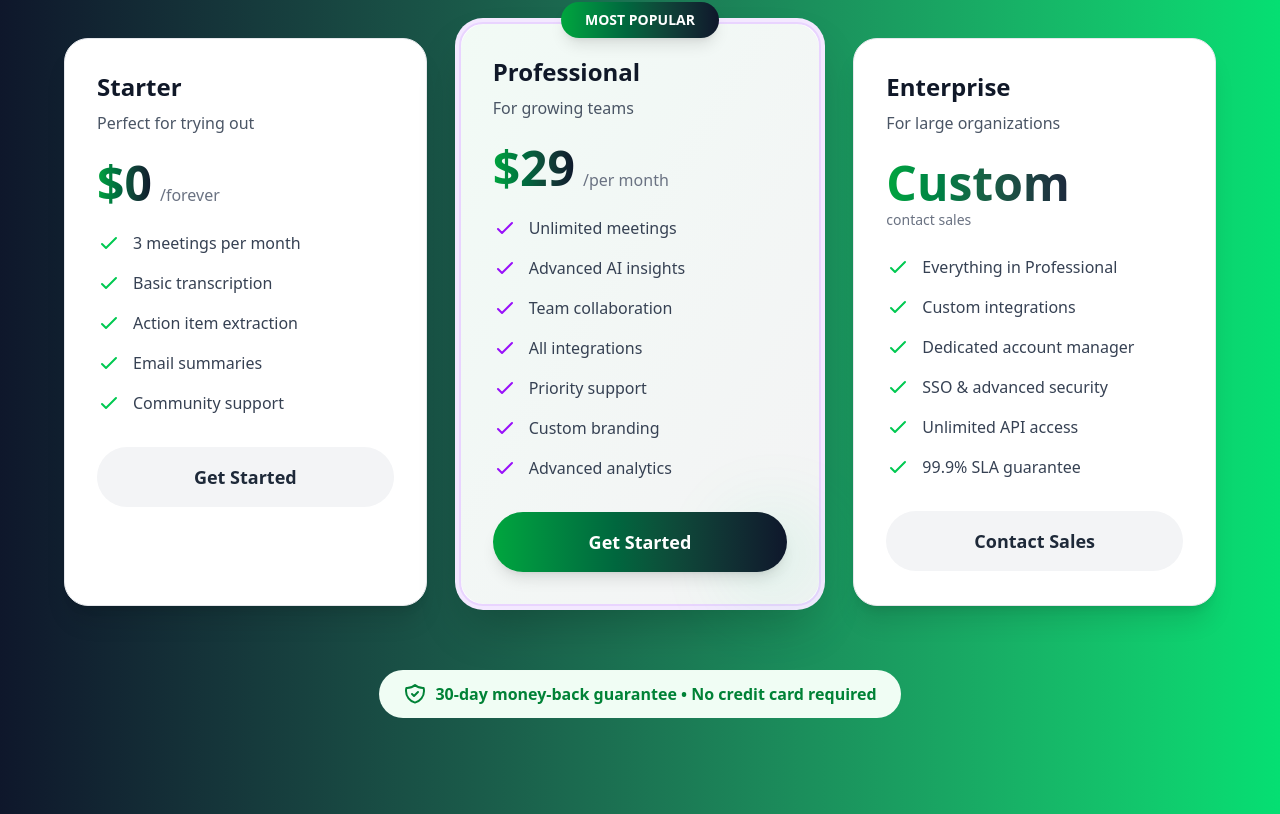
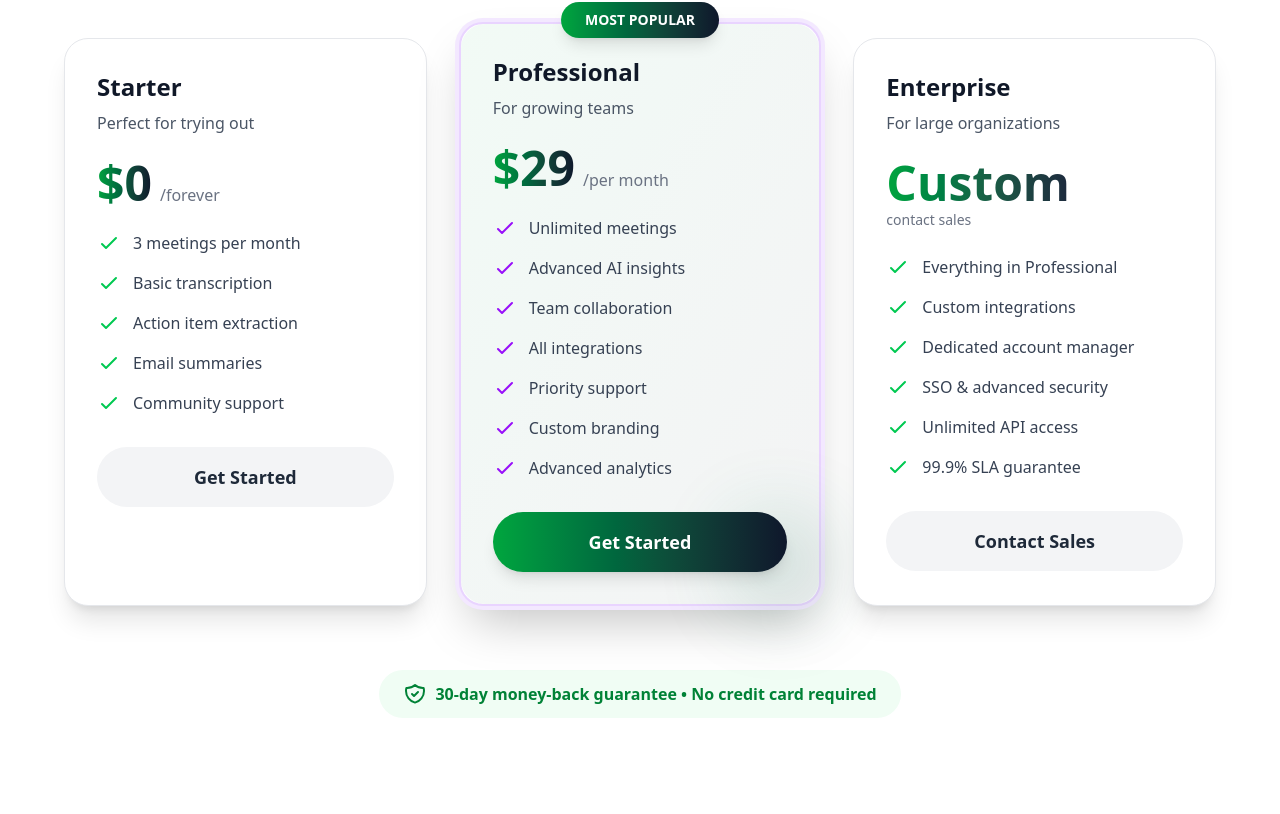
Before and after one commit to Agni133/MeetingMind---AI-Meeting-Intelligence-Platform, a React (Vite) app: page / in a window 1280 px wide. Shown: the part 2565-3379 px from the top of the page. Built offline with nearby package versions, Linux system fonts and the light colour scheme; no server answers.

Commit message:
updated pricing tsx

```diff
--- a/src/components/landing/Pricing.tsx
+++ b/src/components/landing/Pricing.tsx
@@ -60,9 +60,9 @@ const Pricing: React.FC = () => {
   ];
 
   return (
-    <section ref={ref} id="pricing" className="py-24 px-4 bg-gradient-b from-green-600 to-slate-900 relative overflow-hidden">
+    <section ref={ref} id="pricing" className="py-24 px-4  relative overflow-hidden">
       {/* Background Elements */}
-      <div className="absolute inset-0 bg-gradient-to-l from-green-400 to-slate-900"></div>
+      <div className="absolute inset-0 "></div>
 
       <div className="max-w-7xl mx-auto relative z-10">
         {/* Section Header */}
@@ -79,7 +79,7 @@ const Pricing: React.FC = () => {
           >
              Pricing Plans
           </motion.span>
-          <h2 className="text-4xl md:text-6xl font-bold text-white mb-6">
+          <h2 className="text-4xl md:text-6xl font-bold text-white mb-6 ">
             Choose your{' '}
             <span className="bg-gradient-to-r from-purple-600 to-blue-600 bg-clip-text text-transparent">
               perfect plan
@@ -91,7 +91,7 @@ const Pricing: React.FC = () => {
         </motion.div>
 
         {/* Pricing Cards */}
-        <div className="grid md:grid-cols-3 gap-8 max-w-6xl mx-auto">
+        <div className="grid md:grid-cols-3 gap-8 max-w-6xl mx-auto ">
           {pricingTiers.map((tier, index) => (
             <motion.div
               key={index}
@@ -185,7 +185,7 @@ const Pricing: React.FC = () => {
 
                 {/* Corner Decoration */}
                 {tier.popular && (
-                  <div className="absolute -bottom-2 -right-2 w-24 h-24 bg-gradient-to-br from-green-400 to-slate-00 opacity-20 rounded-full blur-2xl"></div>
+                  <div className="absolute -bottom-2 -right-2 w-24 h-24 bg-gradient-to-br from-green-400 to-slate-900 opacity-20 rounded-full blur-2xl"></div>
                 )}
               </div>
             </motion.div>
```
